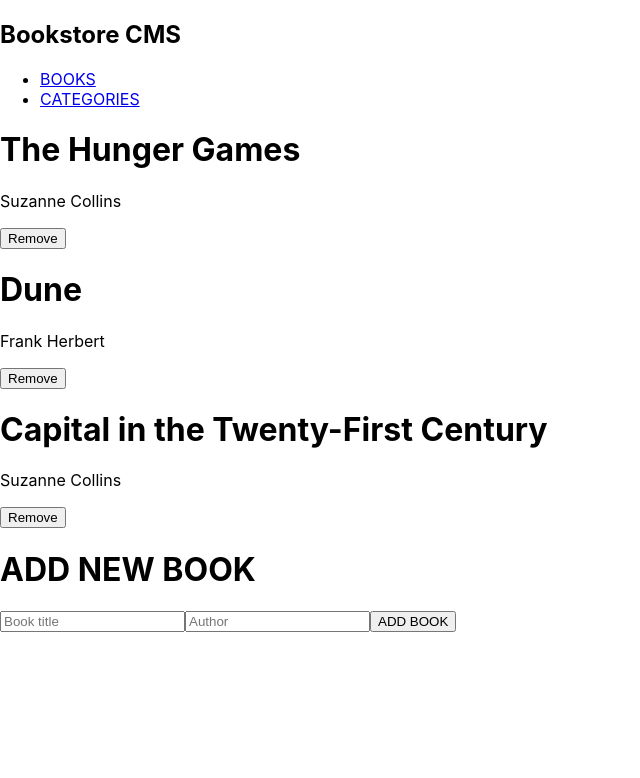
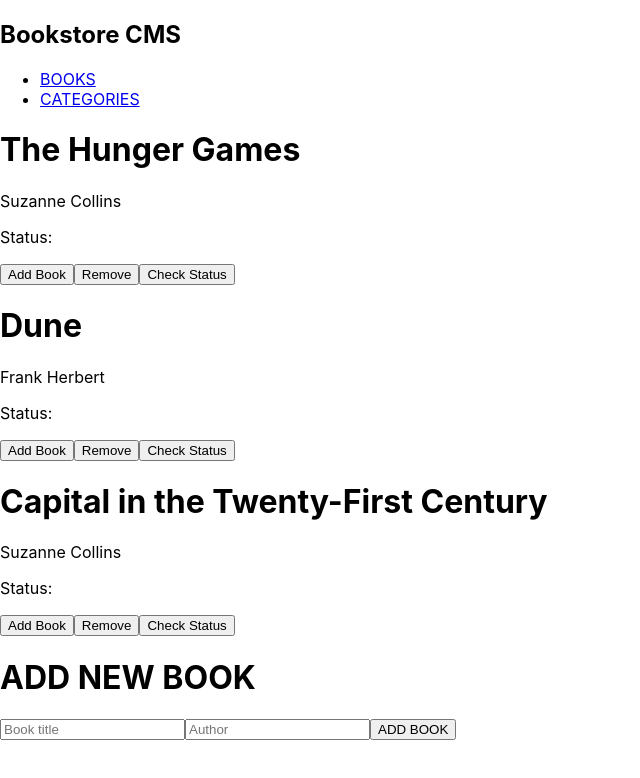
Before and after one commit to RitaDee/bookstore-app-react, a React (Create React App) app: page / in a window 1280 px wide. Shown: the top 778 px of the page, without its empty margins (0-640 px from the left). Built offline with nearby package versions, Linux system fonts and the light colour scheme.

Commit message:
Update Books.js file

```diff
--- a/src/components/Book.js
+++ b/src/components/Book.js
@@ -1,21 +1,52 @@
+// Book.js
+
 import React from 'react';
 import PropTypes from 'prop-types';
+import { useDispatch } from 'react-redux';
+import { addBook, removeBook } from '../redux/Books/booksSlice';
+import { checkStatus } from '../redux/categories/categoriesSlice';
 
-function Book({ title, author }) {
+function Book({
+  id, title, author, status,
+}) {
+  const dispatch = useDispatch();
+
+  const handleAddBook = () => {
+    dispatch(addBook({
+      id, title, author, status: 'unread',
+    }));
+  };
+
+  const handleRemoveBook = () => {
+    dispatch(removeBook(id));
+  };
+
+  const handleCheckStatus = () => {
+    dispatch(checkStatus(id));
+  };
+
   return (
     <div>
       <h1>{title}</h1>
       <p>{author}</p>
+      <p>
+        Status:
+        {status}
+      </p>
       <div>
-        <button type="button">Remove</button>
+        <button type="button" onClick={handleAddBook}>Add Book</button>
+        <button type="button" onClick={handleRemoveBook}>Remove</button>
+        <button type="button" onClick={handleCheckStatus}>Check Status</button>
       </div>
     </div>
   );
 }
 
 Book.propTypes = {
+  id: PropTypes.number.isRequired,
   title: PropTypes.string.isRequired,
   author: PropTypes.string.isRequired,
+  status: PropTypes.string.isRequired,
 };
 
 export default Book;
```
